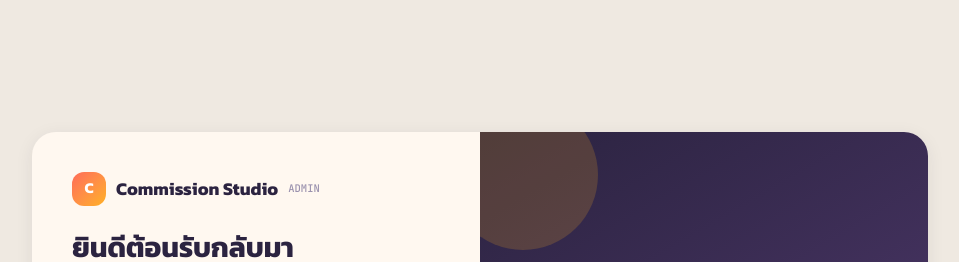
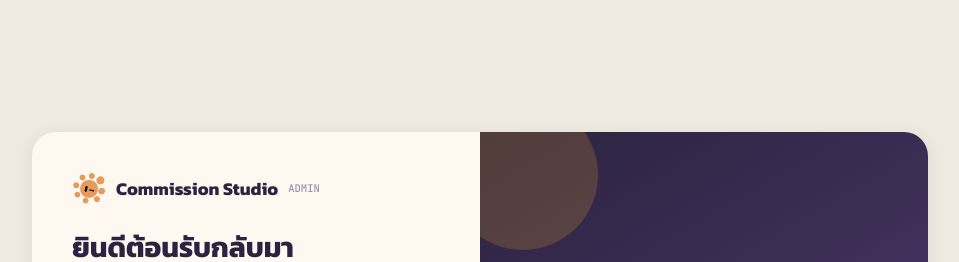
Before and after one commit to ammmook/mookcommission, a Next.js app: page /admin/login in a window 1280 px wide. Shown: the top 262 px of the page, without its empty margins (160-1119 px from the left). Built offline with nearby package versions, Linux system fonts and the light colour scheme; no server answers; a web font is replaced by a local one.

Commit message:
เพิ่มช่องทางกาติดต่อ

```diff
--- a/components/admin/AddCustomerButton.tsx
+++ b/components/admin/AddCustomerButton.tsx
@@ -15,6 +15,7 @@ const blank = {
   type: "",
   characters: 1,
   note: "",
+  contact: "",
   email: "",
 };
 
@@ -102,8 +103,18 @@ export function AddCustomerButton({ compact }: { compact?: boolean }) {
               }
             />
           </Field>
-          {/* Email spans the row so it sits directly under name + code. */}
-          <Field label="อีเมลลูกค้า" htmlFor="new-email" full>
+          {/* Contact + email share the row directly under name + code. */}
+          <Field label="ช่องทางติดต่อ" htmlFor="new-contact">
+            <Input
+              id="new-contact"
+              value={form.contact}
+              placeholder="IG / Discord / เบอร์โทร"
+              onChange={(event) =>
+                setForm({ ...form, contact: event.target.value })
+              }
+            />
+          </Field>
+          <Field label="อีเมลลูกค้า" htmlFor="new-email">
             <Input
               id="new-email"
               type="email"
--- a/components/admin/CustomerEditor.tsx
+++ b/components/admin/CustomerEditor.tsx
@@ -42,6 +42,7 @@ interface DetailsForm {
   dimensions: string;
   code: string;
   note: string;
+  contact: string;
   email: string;
 }
 
@@ -52,6 +53,7 @@ function formFor(customer: Customer): DetailsForm {
     dimensions: customer.commission.dimensions,
     code: customer.code,
     note: customer.commission.note,
+    contact: customer.contact ?? "",
     email: customer.email ?? "",
   };
 }
@@ -110,6 +112,7 @@ export function CustomerEditor({ code }: { code: string }) {
   const save = async () => {
     const message = await updateCustomer(customer.id, {
       code: details.code,
+      contact: details.contact,
       email: details.email,
       commission: {
         type: details.type,
@@ -295,7 +298,17 @@ export function CustomerEditor({ code }: { code: string }) {
                   }
                 />
               </Field>
-              <Field label="อีเมลลูกค้า" htmlFor="edit-email" full>
+              <Field label="ช่องทางติดต่อ" htmlFor="edit-contact">
+                <Input
+                  id="edit-contact"
+                  value={details.contact}
+                  placeholder="IG / Discord / เบอร์โทร"
+                  onChange={(event) =>
+                    setForm({ ...details, contact: event.target.value })
+                  }
+                />
+              </Field>
+              <Field label="อีเมลลูกค้า" htmlFor="edit-email">
                 <Input
                   id="edit-email"
                   type="email"
--- a/components/ui/Logo.tsx
+++ b/components/ui/Logo.tsx
@@ -1,7 +1,8 @@
 "use client";
 
+import Image from "next/image";
 import { cn } from "@/lib/cn";
-import { siteMark } from "@/lib/site";
+import { SITE_MARK_SRC } from "@/lib/site";
 import { useSiteSettings } from "@/lib/store/site-settings";
 
 interface LogoProps {
@@ -24,20 +25,20 @@ export function Logo({
   wordClassName,
 }: LogoProps) {
   const { studioName, contactHandle } = useSiteSettings();
-  const markSize = size === "sm" ? "size-7.5 text-sm" : "size-8.5 text-[15px]";
+  const markSize = size === "sm" ? "size-7.5" : "size-8.5";
   const wordSize = size === "sm" ? "text-base" : "text-[17px] sm:text-lg";
 
   return (
     <span className={cn("flex items-center gap-2.5", className)}>
-      <span
+      <Image
+        src={SITE_MARK_SRC}
+        alt=""
         aria-hidden="true"
-        className={cn(
-          "grid shrink-0 place-items-center rounded-xl bg-linear-135 from-coral to-amber font-display font-bold text-white",
-          markSize,
-        )}
-      >
-        {siteMark(studioName)}
-      </span>
+        width={68}
+        height={68}
+        priority
+        className={cn("shrink-0 object-contain", markSize)}
+      />
       <span
         className={cn(
           "font-display font-bold whitespace-nowrap",
--- a/lib/site.ts
+++ b/lib/site.ts
@@ -14,7 +14,5 @@ export const FALLBACK_SITE: SiteSettings = {
   contactHandle: null,
 };
 
-/** First character of the studio name, for the square logo mark. */
-export function siteMark(studioName: string): string {
-  return studioName.trim().charAt(0) || "•";
-}
+/** Studio mark artwork shown beside the wordmark. Lives in `public/assets`. */
+export const SITE_MARK_SRC = "/assets/sunee-snapshot.png";
--- a/lib/store/admin-store.tsx
+++ b/lib/store/admin-store.tsx
@@ -123,6 +123,7 @@ export interface NewCustomerInput {
   type: string;
   characters: number;
   note: string;
+  contact: string;
   email: string;
 }
 
@@ -351,6 +352,7 @@ export function AdminDataProvider({
           commissionType: input.type,
           characterCount: input.characters,
           note: input.note,
+          contact: input.contact,
           email: input.email,
         });
       }, "เพิ่มลูกค้าไม่สำเร็จ", {
```
Also changed, not shown: public/assets/sunee-snapshot.png (added).
